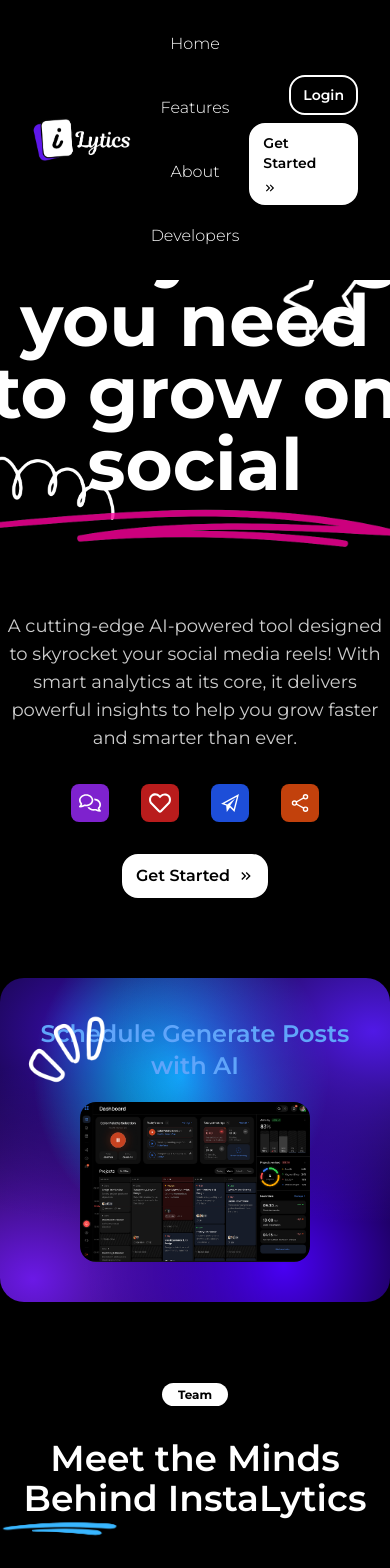
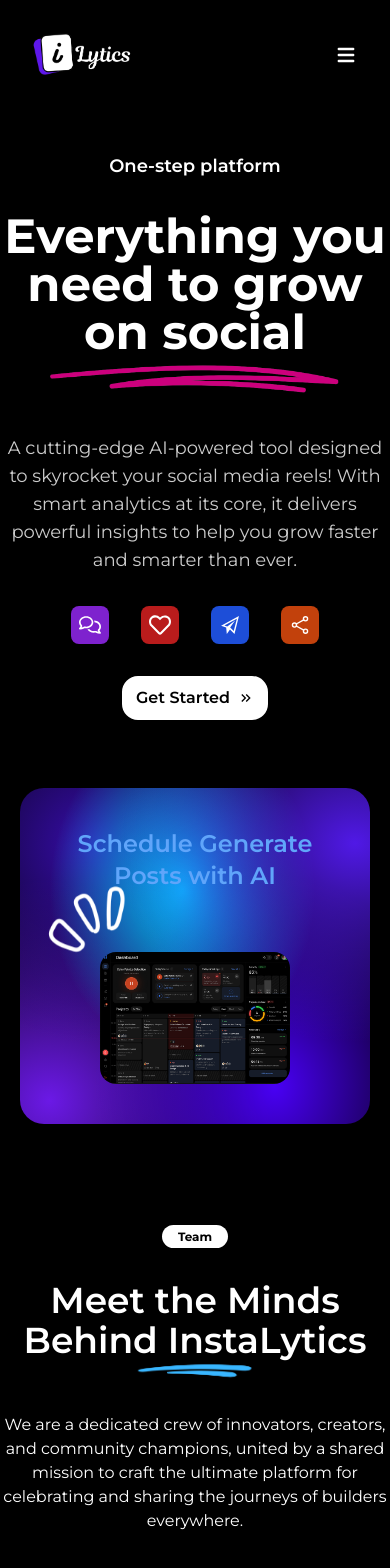
Before and after one commit to Techsolace-Products/instalytics-frontend, a Next.js app: page / in a window 390 px wide. Shown: the top 1568 px of the page. Built offline with nearby package versions, Linux system fonts and the light colour scheme.

Commit message:
Responsive and Sidebar With Functionality Done

```diff
--- a/package.json
+++ b/package.json
@@ -12,6 +12,7 @@
     "@radix-ui/react-slot": "^1.1.1",
     "class-variance-authority": "^0.7.1",
     "clsx": "^2.1.1",
+    "framer-motion": "^11.15.0",
     "lucide-react": "^0.469.0",
     "next": "14.2.21",
     "react": "^18",
--- a/src/app/globals.css
+++ b/src/app/globals.css
@@ -1,4 +1,5 @@
 @import url("https://fonts.googleapis.com/css2?family=Montserrat:ital,wght@0,100..900;1,100..900&display=swap");
+
 @tailwind base;
 @tailwind components;
 @tailwind utilities;
@@ -13,7 +14,25 @@
     text-wrap: balance;
   }
 }
+@keyframes float {
+  0% { transform: translateY(0px); }
+  50% { transform: translateY(-20px); }
+  100% { transform: translateY(0px); }
+}
 
+@keyframes float-reverse {
+  0% { transform: translateY(0px); }
+  50% { transform: translateY(20px); }
+  100% { transform: translateY(0px); }
+}
+
+.animate-float {
+  animation: float 6s ease-in-out infinite;
+}
+
+.animate-float-reverse {
+  animation: float-reverse 5s ease-in-out infinite;
+}
 .GlobalMesh {
   --_mesh-gradient-blur: 0px;
   --_mesh-gradient-blend-mode: normal;
--- a/src/components/core/Footer.tsx
+++ b/src/components/core/Footer.tsx
@@ -1,25 +1,29 @@
-import Image from 'next/image'
-import React from 'react'
+import Image from "next/image";
+import React from "react";
 import Logo from "@/../public/logo.png";
-import { Link } from 'lucide-react';
+import Link from "next/link";
 
 const Footer = () => {
   return (
-    <div className='border-t-[1px] border-t-zinc-900 mt-8'>
-        <div className='max-w-[1200px] m-auto p-10'>
-            <div className='flex flex-wrap items-center justify-between'>
-                <div className='flex flex-col gap-4'>
-                <Image src={Logo} alt='Logo' width={120} height={120} />
-                <p className='text-white text-sm'>Scale your social media with InstaLytics.</p>
-                </div>
-                <div>
-                    <h1 className='font-semibold text-white'>General</h1>
-                    <Link href="#">Home</Link>
-                </div>
-            </div>
+    <div className="border-t-[1px] border-t-zinc-900 mt-8">
+      <div className="max-w-[1200px] m-auto p-10 sm:p-10">
+        <div className="flex flex-col sm:flex-row flex-wrap items-start sm:items-center justify-between gap-8 sm:gap-4">
+          <div className="flex flex-col gap-4">
+            <Image src={Logo} alt="Logo" width={120} height={120} />
+            <p className="text-white text-sm max-w-[250px]">
+              Scale your social media with InstaLytics.
+            </p>
+          </div>
+          <div className="flex flex-col gap-2">
+            <h1 className="font-semibold text-white">General</h1>
+            <Link href="#" className="text-white hover:text-gray-300 transition-colors">
+              Home
+            </Link>
+          </div>
         </div>
+      </div>
     </div>
-  )
-}
+  );
+};
 
-export default Footer
+export default Footer;
--- a/src/components/core/Header.tsx
+++ b/src/components/core/Header.tsx
@@ -1,18 +1,48 @@
+"use client";
 import Image from "next/image";
 import Link from "next/link";
-import React from "react";
+import React, { useState, useEffect, useRef } from "react";
 import Logo from "@/../public/logo.png";
 import { MdKeyboardDoubleArrowRight } from "react-icons/md";
+import { HiMenu, HiX } from "react-icons/hi";
+import { IoIosArrowForward } from "react-icons/io";
+
 const Header = () => {
+  const [isMenuOpen, setIsMenuOpen] = useState(false);
+  const menuRef = useRef<HTMLDivElement>(null);
+
+  useEffect(() => {
+    const handleClickOutside = (event: MouseEvent) => {
+      if (menuRef.current && !menuRef.current.contains(event.target as Node)) {
+        setIsMenuOpen(false);
+      }
+    };
+
+    document.addEventListener("mousedown", handleClickOutside);
+    return () => document.removeEventListener("mousedown", handleClickOutside);
+  }, []);
+
+  const handleLinkClick = () => {
+    setIsMenuOpen(false);
+  };
+
   return (
     <>
-    <div className="fixed w-full z-[100]">
+      <div className="fixed w-full z-[999]">
         <div className="max-w-[1300px] m-auto">
           <div className="p-8 bg-black flex justify-between items-center">
             <div className="flex-[1]">
               <Image src={Logo} alt="InstaLytics" width={100} height={100} />
             </div>
-          <div className="flex-[1]">
+
+            <button
+              className="lg:hidden text-white text-2xl"
+              onClick={() => setIsMenuOpen(!isMenuOpen)}
+            >
+              {isMenuOpen ? <HiX /> : <HiMenu />}
+            </button>
+
+            <div className="hidden lg:flex flex-[1]">
               <nav className="text-white flex-wrap gap-10 font-light flex items-center justify-center">
                 <Link href="/">Home</Link>
                 <Link href="#features">Features</Link>
@@ -20,14 +50,14 @@
                 <Link href="#developers">Developers</Link>
               </nav>
             </div>
-          <div className="flex-[1] flex flex-wrap gap-2 items-center justify-end">
+
+            <div className="hidden lg:flex flex-[1] flex-wrap gap-2 items-center justify-end">
               <Link
                 href="#"
                 className="border-white border-[2px] px-3 py-2 text-sm text-white rounded-2xl flex flex-wrap items-center gap-2 font-semibold"
               >
                 Login
               </Link>
-
               <Link
                 href="#"
                 className="border-white border-[2px] px-3 py-2 text-sm text-black bg-white rounded-2xl flex flex-wrap items-center gap-2 font-semibold"
@@ -36,6 +66,73 @@
               </Link>
             </div>
           </div>
+
+          <div
+            className={`fixed top-0 right-0 h-full w-[300px] bg-black transform transition-transform duration-300 ease-in-out lg:hidden z-[998] ${
+              isMenuOpen ? "translate-x-0" : "translate-x-full"
+            }`}
+            ref={menuRef}
+            onClick={(e) => e.stopPropagation()}
+          >
+            <nav className="flex flex-col py-4 text-white gap-4 pt-20 px-8">
+              <Link
+                href="/"
+                onClick={handleLinkClick}
+                className="flex items-center justify-between w-full hover:text-gray-300 transition-colors"
+              >
+                <span>Home</span>
+                <IoIosArrowForward />
+              </Link>
+              <Link
+                href="#features"
+                onClick={handleLinkClick}
+                className="flex items-center justify-between w-full hover:text-gray-300 transition-colors"
+              >
+                <span>Features</span>
+                <IoIosArrowForward />
+              </Link>
+              <Link
+                href="#about"
+                onClick={handleLinkClick}
+                className="flex items-center justify-between w-full hover:text-gray-300 transition-colors"
+              >
+                <span>About</span>
+                <IoIosArrowForward />
+              </Link>
+              <Link
+                href="#developers"
+                onClick={handleLinkClick}
+                className="flex items-center justify-between w-full hover:text-gray-300 transition-colors"
+              >
+                <span>Developers</span>
+                <IoIosArrowForward />
+              </Link>
+
+              <div className="mt-4 flex flex-col gap-3 w-full">
+                <Link
+                  href="#"
+                  onClick={handleLinkClick}
+                  className="border-white border-[2px] px-4 py-2 text-sm text-white rounded-2xl flex items-center justify-center gap-2 font-semibold w-full hover:bg-white hover:text-black transition-colors"
+                >
+                  Login
+                </Link>
+                <Link
+                  href="#"
+                  onClick={handleLinkClick}
+                  className="border-white border-[2px] px-4 py-2 text-sm text-black bg-white rounded-2xl flex items-center justify-center gap-2 font-semibold w-full hover:bg-transparent hover:text-white transition-colors"
+                >
+                  Get Started <IoIosArrowForward className="text-lg" />
+                </Link>
+              </div>
+            </nav>
+          </div>
+
+          <div
+            className={`fixed inset-0 bg-black bg-opacity-50 transition-opacity duration-300 lg:hidden z-[997] ${
+              isMenuOpen ? "opacity-100 visible" : "opacity-0 invisible"
+            }`}
+            onClick={() => setIsMenuOpen(false)}
+          />
         </div>
       </div>
     </>
--- a/src/components/core/Hero.tsx
+++ b/src/components/core/Hero.tsx
@@ -13,18 +13,18 @@
 const Hero = () => {
   return (
     <div className="max-w-[1000px] m-auto">
-      <div className="flex gap-8 flex-col items-center text-center justify-center w-full mb-20">
+      <div className="flex gap-8 flex-col items-center text-center justify-center w-full mb-2">
         <Image src={Shape1} width={120} height={120} alt="Shape1" />
-        <Image src={Shape2} width={120} height={120} alt="Shape2" className="absolute right-0 top-40" />
-        <Image src={Shape3} width={120} height={120} alt="Shape3" className="absolute left-0 top-[400px]" />
+        <Image src={Shape2} width={120} height={120} alt="Shape2" className="absolute right-0 top-40 hidden lg:block" />
+        <Image src={Shape3} width={120} height={120} alt="Shape3" className="absolute left-0 top-[400px] hidden lg:block" />
         <p className="text-white text-lg font-semibold">One-step platform</p>
         <div className="relative">
-        <h1 className="text-7xl font-bold text-white">
+        <h1 className="text-5xl lg:text-7xl font-bold text-white">
           Everything you need to grow on social
         </h1>
-        <Image src={Shape4} width={500} height={400} alt="Shape4" className="absolute right-0 bottom-[-60px] opacity-80" />
+        <Image src={Shape4} width={500} height={400} alt="Shape4" className="m-auto lg:absolute lg:right-0 lg:bottom-[-60px] opacity-80 lg:w-[500px] w-[300px]" />
         </div>
-        <p className="text-white text-opacity-80 text-lg mt-20">
+        <p className="text-white text-opacity-80 text-lg lg:mt-20">
           A cutting-edge AI-powered tool designed to skyrocket your social media
           reels! With smart analytics at its core, it delivers powerful insights
           to help you grow faster and smarter than ever.
@@ -49,7 +49,7 @@
         </div>
         <Link
           href="#"
-          className="border-white border-[2px] px-3 py-2 text-m text-black bg-white rounded-2xl flex flex-wrap items-center gap-2 font-semibold"
+          className="border-white border-[2px] px-3 py-2 mb-10 text-m text-black bg-white rounded-2xl flex flex-wrap items-center gap-2 font-semibold"
         >
           Get Started <MdKeyboardDoubleArrowRight />
         </Link>
--- a/src/components/core/PostHero.tsx
+++ b/src/components/core/PostHero.tsx
@@ -1,22 +1,36 @@
-import Image from 'next/image'
-import React from 'react'
-import Dashboard from '@/../public/dashboard.png';
-import Shape5 from '@/../public/shape5.png';
+import Image from "next/image";
+import React from "react";
+import Dashboard from "@/../public/dashboard.png";
+import Shape5 from "@/../public/shape5.png";
 
 const PostHero = () => {
   return (
     <>
-    <div className='max-w-[1200px] m-auto'>
-    <div className='w-full bg-white p-10 GlobalMesh rounded-3xl flex flex-col gap-5 relative'>
-    <Image src={Shape5} width={100} height={100} alt='Dashboard' className='top-5 left-5 absolute' />
-        <p className='text-2xl text-center font-semibold text-blue-400'>Schedule Generate Posts with AI</p>
-        <div className='px-[40px]'>
-        <Image src={Dashboard} width={1000} height={1000} alt='Dashboard' className='w-full rounded-2xl' />
+      <div className="max-w-[1200px] m-auto p-5">
+        <div className="w-full bg-white p-10 GlobalMesh rounded-3xl flex flex-col gap-5 relative lg:m-0">
+          <Image
+            src={Shape5}
+            width={100}
+            height={100}
+            alt="Dashboard"
+            className="top-20 lg:top-5 left-5 absolute animate-fade-in animate-float"
+          />
+          <p className="text-2xl text-center font-semibold text-blue-400 mb-10">
+            Schedule Generate Posts with AI
+          </p>
+          <div className="px-[40px]">
+            <Image
+              src={Dashboard}
+              width={1000}
+              height={1000}
+              alt="Dashboard"
+              className="w-full rounded-2xl animate-fade-in"
+            />
+          </div>
         </div>
-    </div>
-    </div>
+      </div>
     </>
-  )
-}
+  );
+};
 
-export default PostHero
+export default PostHero;
--- a/src/components/core/Team.tsx
+++ b/src/components/core/Team.tsx
@@ -17,7 +17,7 @@
             <h1 className="text-white text-4xl font-semibold">
               Meet the Minds Behind InstaLytics
             </h1>
-            <Image src={Shape6} width={120} height={120} alt="Shape1" />
+            <Image src={Shape6} width={120} height={120} alt="Shape1" className="m-auto" />
           </div>
           <p className="text-center text-white">
             We are a dedicated crew of innovators, creators, and community
```
Also changed, not shown: tailwind.config.ts (+15 -1 lines), styles/globals.css (added), 1 other file (tests, documents, lock files or other folders). Lines whose indentation alone changed are shown as unchanged.
